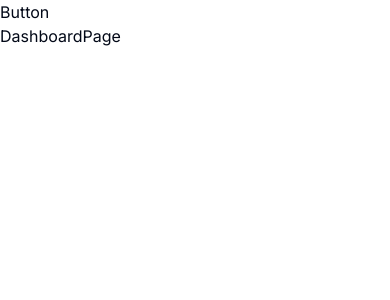
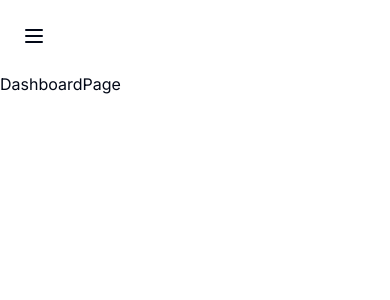
Before and after one commit to jubair-jx/innovaX-application, a Next.js app: page /dashboard in a window 390 px wide. Shown: the top 300 px of the page. Built offline with nearby package versions, Linux system fonts and the light colour scheme.

Commit message:
sidebar is working now

```diff
--- a/package.json
+++ b/package.json
@@ -10,6 +10,7 @@
   },
   "dependencies": {
     "@clerk/nextjs": "^5.3.0",
+    "@radix-ui/react-slot": "^1.1.0",
     "class-variance-authority": "^0.7.0",
     "clsx": "^2.1.1",
     "lucide-react": "^0.426.0",
--- a/src/app/(dashboard)/(routes)/dashboard/page.tsx
+++ b/src/app/(dashboard)/(routes)/dashboard/page.tsx
@@ -1,12 +1,5 @@
-import { UserButton } from "@clerk/nextjs";
-
 const DashboardPage = () => {
-  return (
-    <div>
-      DashboardPage
-      <UserButton afterSwitchSessionUrl="/" />
-    </div>
-  );
+  return <div>DashboardPage</div>;
 };
 
 export default DashboardPage;
--- a/src/components/Navbar.tsx
+++ b/src/components/Navbar.tsx
@@ -1,5 +1,18 @@
+import { UserButton } from "@clerk/nextjs";
+import { MenuIcon } from "lucide-react";
+import { Button } from "./ui/button";
+
 const Navbar = () => {
-  return <div className=" flex items-center">Button</div>;
+  return (
+    <div className=" flex items-center p-4">
+      <Button variant={"ghost"} size={"icon"} className=" md:hidden">
+        <MenuIcon />
+      </Button>
+      <div className=" flex justify-end w-full">
+        <UserButton afterSwitchSessionUrl="/" />
+      </div>
+    </div>
+  );
 };
 
 export default Navbar;
--- /dev/null
+++ b/src/components/ui/button.tsx
@@ -0,0 +1,56 @@
+import * as React from "react"
+import { Slot } from "@radix-ui/react-slot"
+import { cva, type VariantProps } from "class-variance-authority"
+
+import { cn } from "@/lib/utils"
+
+const buttonVariants = cva(
+  "inline-flex items-center justify-center whitespace-nowrap rounded-md text-sm font-medium ring-offset-background transition-colors focus-visible:outline-none focus-visible:ring-2 focus-visible:ring-ring focus-visible:ring-offset-2 disabled:pointer-events-none disabled:opacity-50",
+  {
+    variants: {
+      variant: {
+        default: "bg-primary text-primary-foreground hover:bg-primary/90",
+        destructive:
+          "bg-destructive text-destructive-foreground hover:bg-destructive/90",
+        outline:
+          "border border-input bg-background hover:bg-accent hover:text-accent-foreground",
+        secondary:
+          "bg-secondary text-secondary-foreground hover:bg-secondary/80",
+        ghost: "hover:bg-accent hover:text-accent-foreground",
+        link: "text-primary underline-offset-4 hover:underline",
+      },
+      size: {
+        default: "h-10 px-4 py-2",
+        sm: "h-9 rounded-md px-3",
+        lg: "h-11 rounded-md px-8",
+        icon: "h-10 w-10",
+      },
+    },
+    defaultVariants: {
+      variant: "default",
+      size: "default",
+    },
+  }
+)
+
+export interface ButtonProps
+  extends React.ButtonHTMLAttributes<HTMLButtonElement>,
+    VariantProps<typeof buttonVariants> {
+  asChild?: boolean
+}
+
+const Button = React.forwardRef<HTMLButtonElement, ButtonProps>(
+  ({ className, variant, size, asChild = false, ...props }, ref) => {
+    const Comp = asChild ? Slot : "button"
+    return (
+      <Comp
+        className={cn(buttonVariants({ variant, size, className }))}
+        ref={ref}
+        {...props}
+      />
+    )
+  }
+)
+Button.displayName = "Button"
+
+export { Button, buttonVariants }
```
Also changed, not shown: 1 other file (tests, documents, lock files or other folders).
